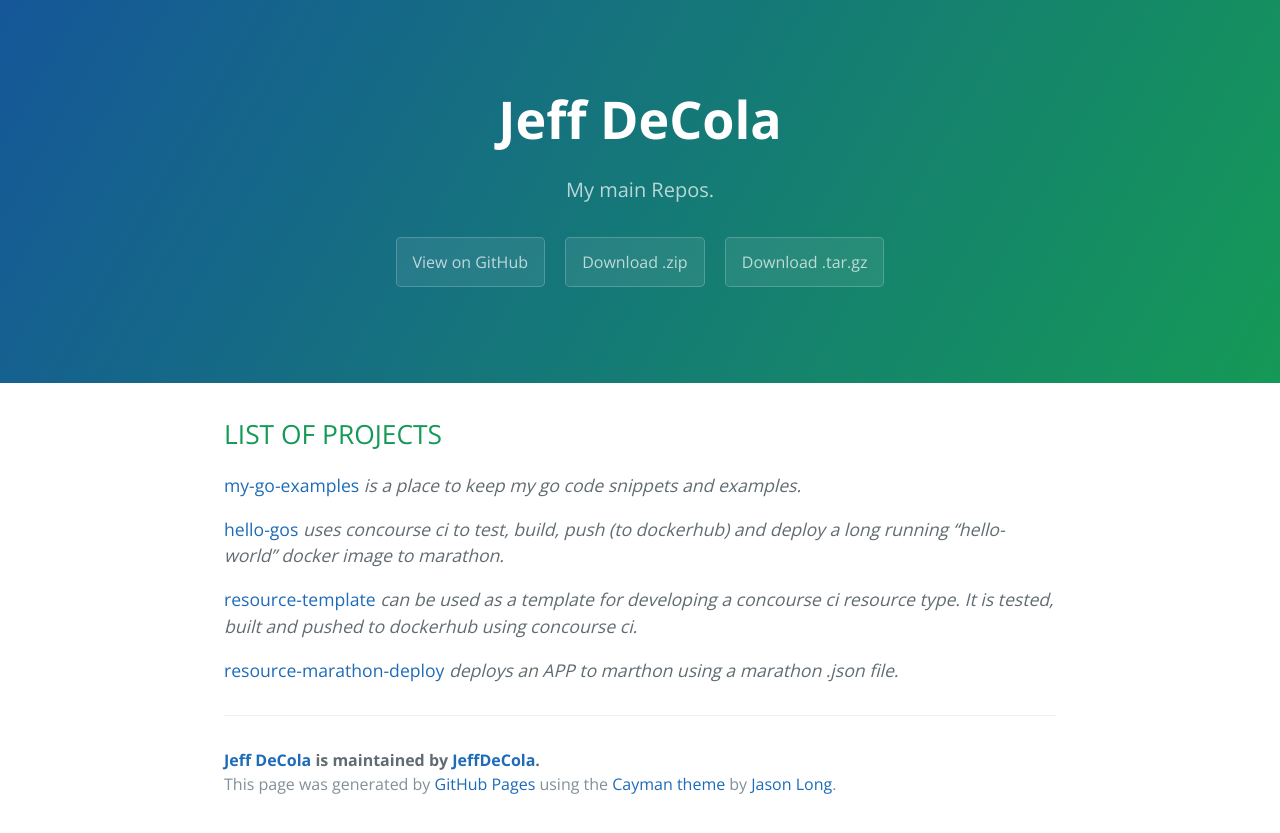
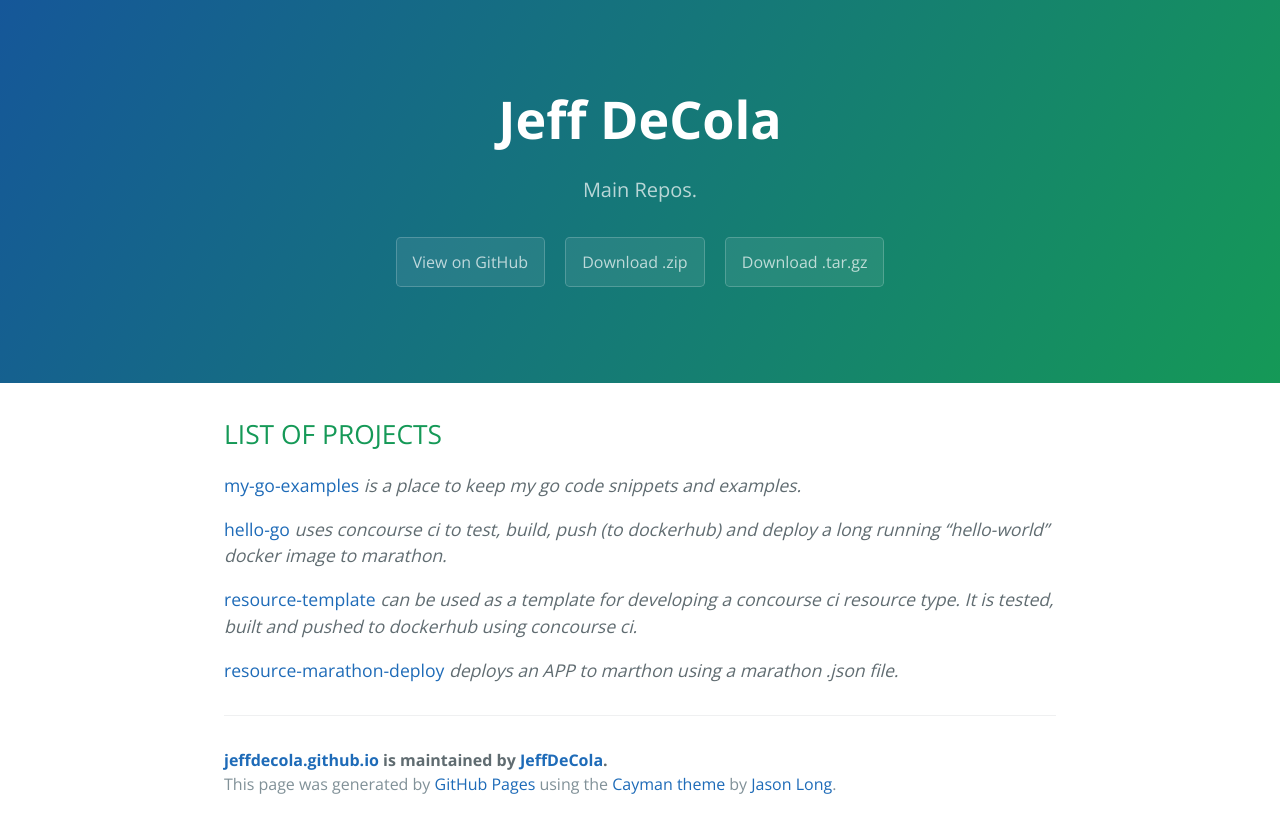
Before and after one commit to JeffDeCola/jeffdecola.github.io, a Jekyll site: the page built from index.md, in a window 1280 px wide. Shown: the top 833 px of the page. Built offline with Jekyll 4.4.1, drawn with Linux system fonts in a browser that asks for light colours.

Commit message:
cleaned up

```diff
--- a/_includes/README.md
+++ b/_includes/README.md
@@ -3,7 +3,7 @@
 [my-go-examples](https://jeffdecola.github.io/my-go-examples/)
 _is a place to keep my go code snippets and examples._
 
-[hello-gos](https://jeffdecola.github.io/hello-go/)
+[hello-go](https://jeffdecola.github.io/hello-go/)
 _uses concourse ci to test, build, push (to dockerhub) and
 deploy a long running "hello-world" docker image to marathon._
 
--- a/_layouts/default.html
+++ b/_layouts/default.html
@@ -14,7 +14,7 @@
   <body>
 
     <section class="page-header">
-      <h1 class="project-name">{{ page.projectname }}</h1>
+      <h1 class="project-name">Jeff DeCola</h1>
       <h2 class="project-tagline">{{ page.summary }}</h2>
       <a href="https://github.com/JeffDeCola/{{ page.projectname }}" class="btn">View on GitHub</a>
       <a href="https://github.com/JeffDeCola/{{ page.projectname }}/zipball/master" class="btn">Download .zip</a>
--- a/index.md
+++ b/index.md
@@ -1,8 +1,8 @@
 ---
 layout: default
 title: JeffDeCola/jeffdecola.github.io
-projectname : Jeff DeCola
-summary: My main Repos.
+projectname : jeffdecola.github.io
+summary: Main Repos.
 ---
 
 {% include README.md %}
```
Also changed, not shown: .codeclimate.yml (deleted).
